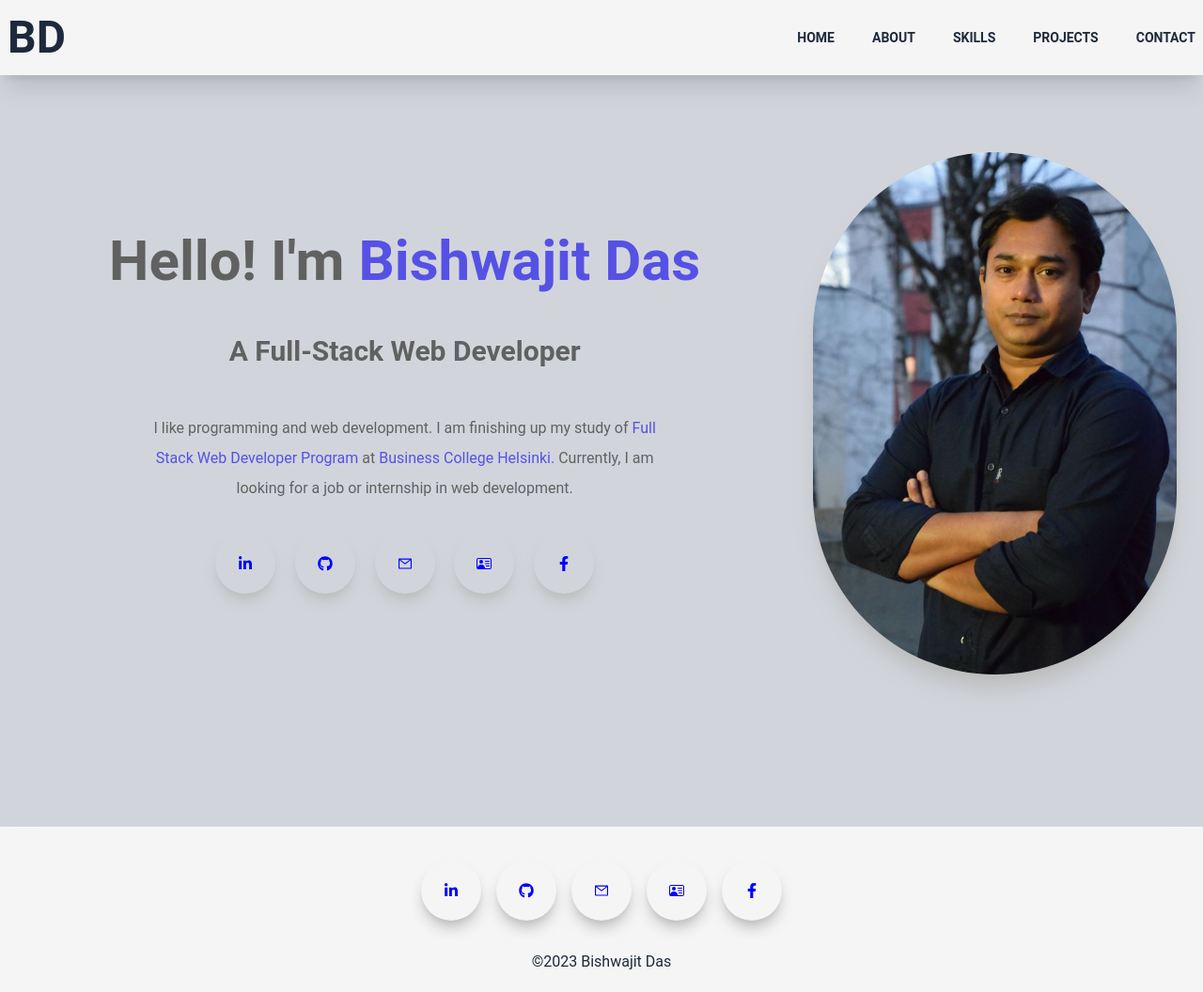
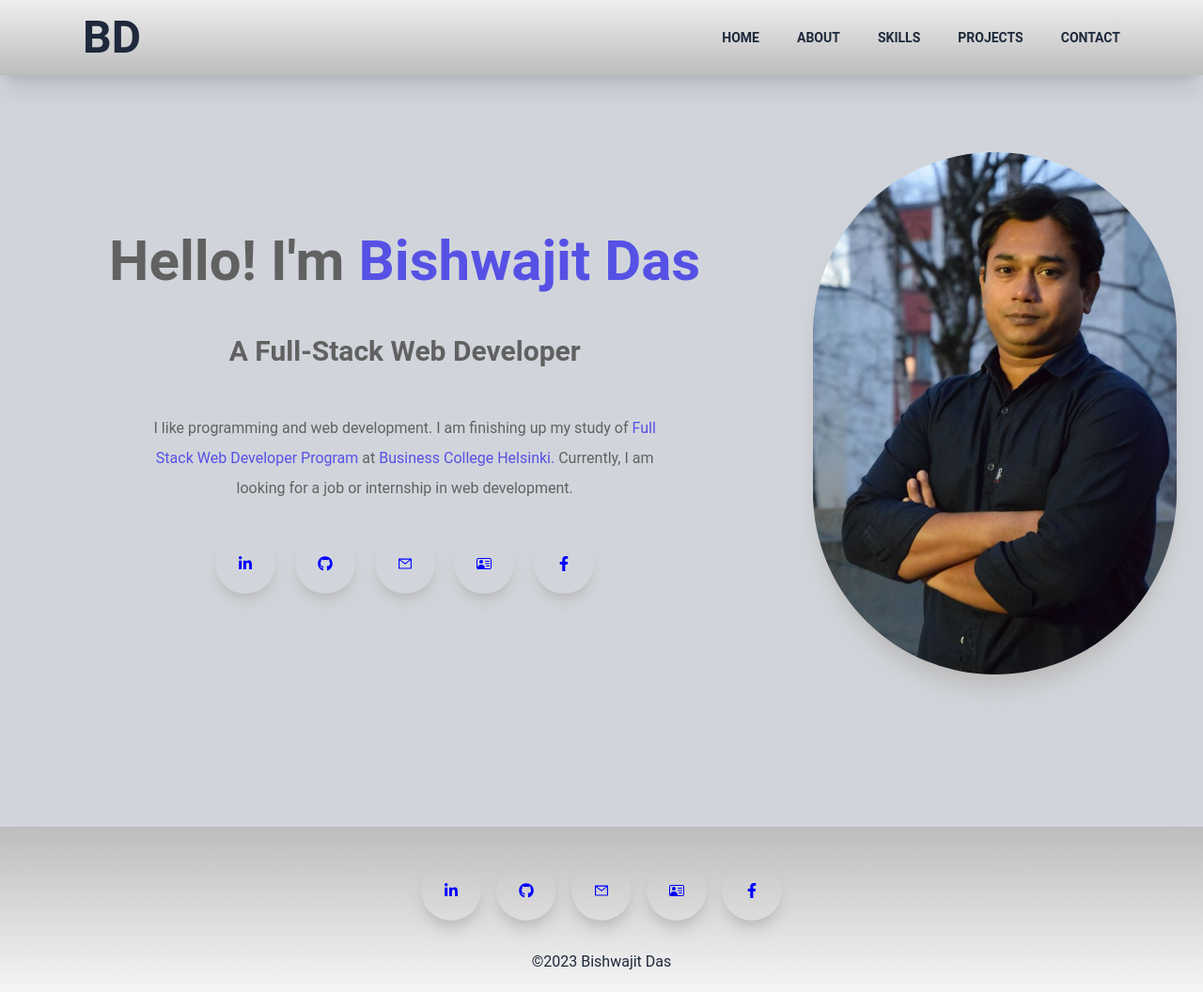
Before and after one commit to Bishwajitkuat/portfolio_next_bisso, a Next.js app: page / in a window 1280 px wide. Shown: the whole page at 94% size. Built offline with nearby package versions, Linux system fonts and the light colour scheme.

Commit message:
bg color is changed.

```diff
--- a/components/footer.tsx
+++ b/components/footer.tsx
@@ -3,7 +3,7 @@ import ConnectLinks from "./navbar/connect-links";
 
 export default function Footer() {
   return (
-    <footer className="min-h-[10vh] flex flex-col items-center bg-gray-100 shadow-xl shadow-gray-400 w-full py-5">
+    <footer className="min-h-[5vh] flex flex-col items-center bg-gradient-to-b  from-gray-400 to-gray-100 shadow-xl shadow-gray-400 w-full py-5">
       <ConnectLinks
         ulClass=" flex items-center gap-4 justify-center my-4 pb-4 w-[50%] sm:w-[50%]"
         liClass="rounded-full shadow-lg shadow-gray-400 p-2 sm:p-5 md:p-6 cursor-pointer hover:scale-105 ease-in duration-500"
--- a/components/navbar/navbar.tsx
+++ b/components/navbar/navbar.tsx
@@ -12,7 +12,7 @@ export default function Navbar() {
     setNav(!nav);
   };
   return (
-    <div className="fixed bg-gray-100 top-0 w-full h-20 shadow-xl z-[100]">
+    <div className="fixed bg-gradient-to-t from-gray-400 to-gray-200 px-3 md:px-[5rem] top-0 w-full h-20 shadow-xl z-[100]">
       <div className="flex justify-between items-center w-full h-full px-2 2xl:px-16">
         <Link href="/">
           <h2 className="text-5xl">BD</h2>
```
